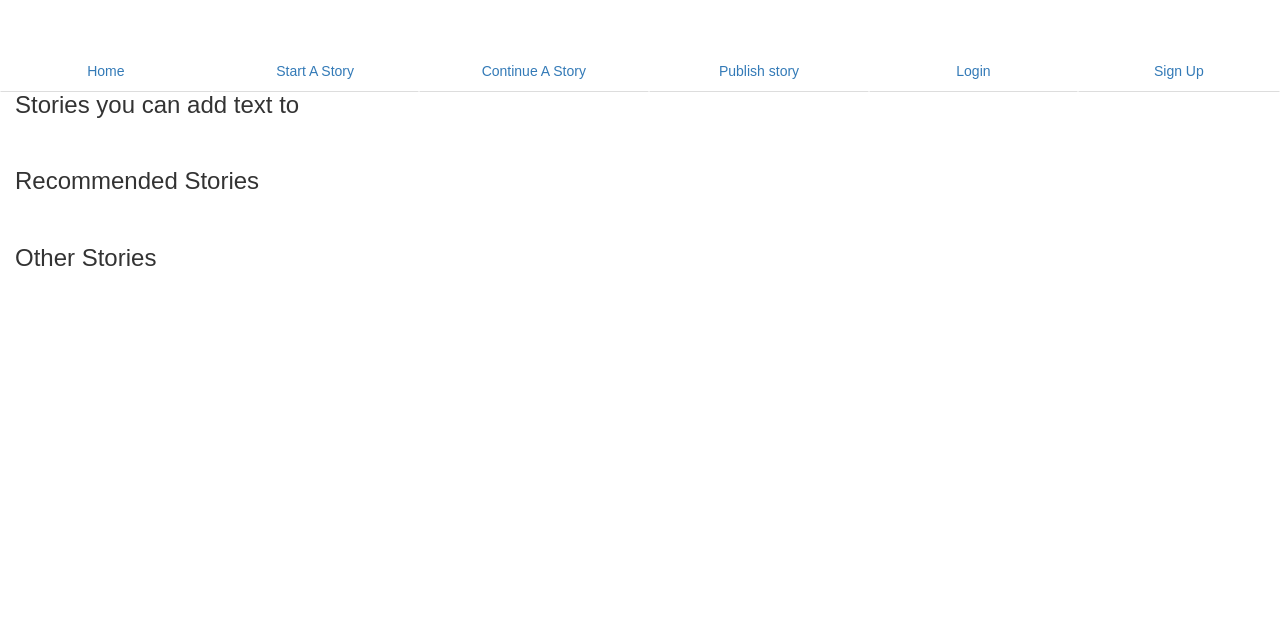
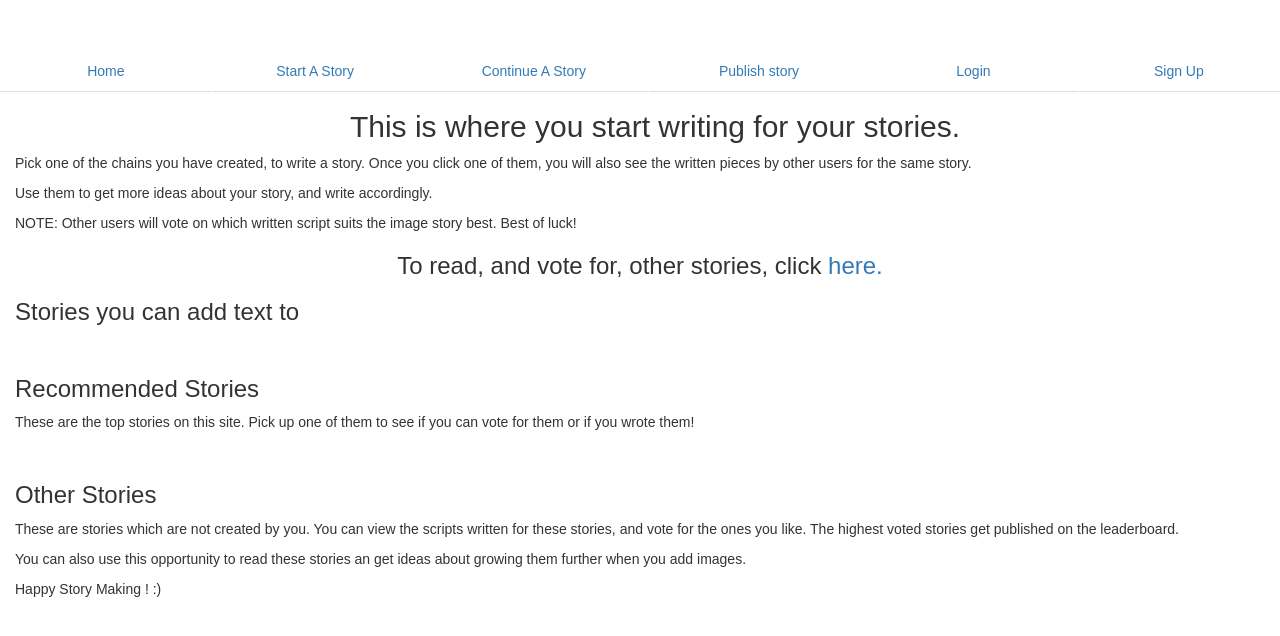
Before and after one commit to MobileCrowdsourcing/mysite, a Django app: template polls/templates/polls/show_stories.html in a window 1280 px wide. Shown: the top 636 px of the page. Run offline with Django 3.2, Linux system fonts and the light colour scheme; the template is opened without the code that fills it, so the values that code supplies are empty; some libraries are stand-ins or nearby versions; some web fonts are replaced.

Commit message:
frontend adjustments

```diff
--- a/polls/templates/polls/show_stories.html
+++ b/polls/templates/polls/show_stories.html
@@ -6,6 +6,24 @@
 
 <div style="padding-left: 30px">
 
+	<div>
+		<h2 style="text-align: center; padding-top:40px">
+			This is where you start writing for your stories.
+		</h2>
+
+		<p>
+			Pick one of the chains you have created, to write a story. Once you click one of them, you will also see the written pieces by other users for the same story.
+		</p>
+		<p>
+			Use them to get more ideas about your story, and write accordingly.
+		</p>
+		<p>
+			NOTE: Other users will vote on which written script suits the image story best. Best of luck!
+		</p>
+		<h3 style="text-align: center; padding-right:30px">
+			 To read, and vote for, other stories, click <a href="#other">here.</a>
+		</h3>
+	</div>
 	<h3>
 		Stories you can add text to
 	</h3>
@@ -33,7 +51,9 @@
 	<h3>
 		Recommended Stories
 	</h3>
-
+	<p>
+		These are the top stories on this site. Pick up one of them to see if you can vote for them or if you wrote them!
+	</p>
 	{% for key, value in pop_dict.items %}
 	<div>
 		<form action="{% url 'polls:work_story' %}" method="post">
@@ -52,10 +72,19 @@
 
 
 	<br>
-	<h3>
+	<h3 id="other">
 		Other Stories
 	</h3>
-
+	<p>
+		These are stories which are not created by you. You can view the scripts written for these stories, and vote for the ones you like.
+		The highest voted stories get published on the leaderboard.
+	</p>
+	<p>
+		You can also use this opportunity to read these stories an get ideas about growing them further when you add images.
+	</p>
+	<p>
+		Happy Story Making ! :)
+	</p>
 	{% for key, value in other_dict.items %}
 	<div>
 		<form action="{% url 'polls:work_story' %}" method="post">
```
Also changed, not shown: db.sqlite3.
